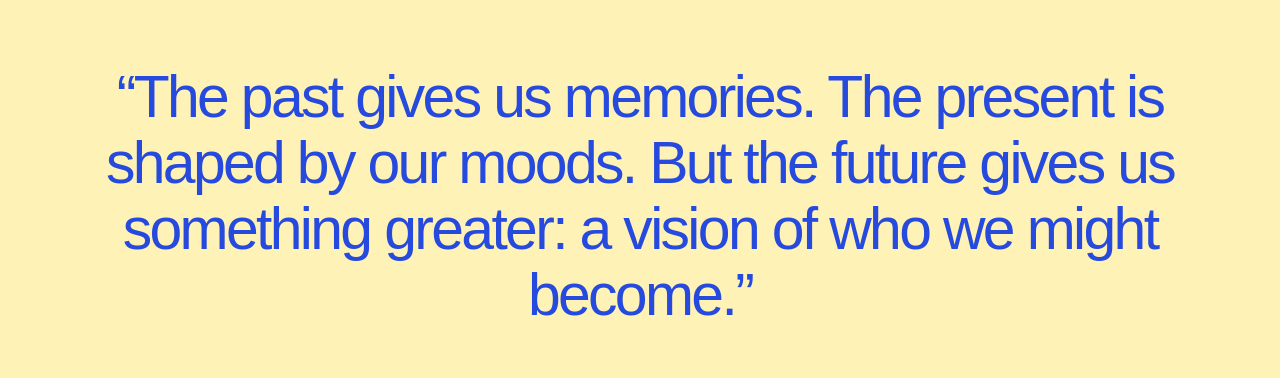
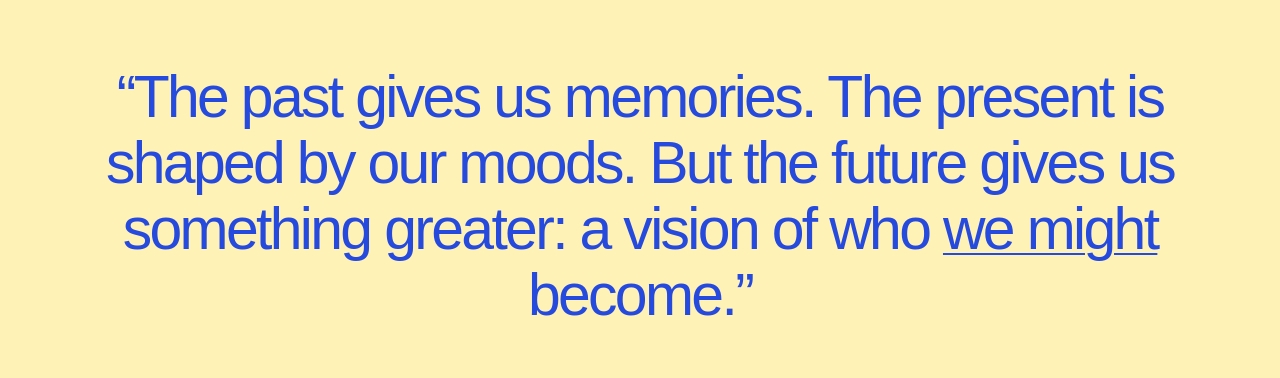
Before and after one commit to mariomach/personal-website, a Next.js app: page / in a window 1280 px wide. Shown: the top 378 px of the page. Built offline with nearby package versions, Linux system fonts and the light colour scheme.

Commit message:
Underline we might in headline quote

```diff
--- a/app/components/Portfolio.jsx
+++ b/app/components/Portfolio.jsx
@@ -8,7 +8,7 @@ export default function Portfolio({ variant = 'fade' }) {
     <div className="mx-auto flex min-h-svh max-w-6xl flex-col items-center px-6 pt-14 text-[#254add] sm:px-10 sm:pt-16">
       <main className="flex w-full flex-1 flex-col items-center">
         <h1 className="text-center text-[clamp(1.75rem,4.6vw,4rem)] leading-[1.12] font-medium tracking-[-0.045em]">
-          “The past gives us memories. The present is shaped by our moods. But the future gives us something greater: a vision of who we might become.”
+          “The past gives us memories. The present is shaped by our moods. But the future gives us something greater: a vision of who <span className="underline decoration-2 underline-offset-4">we might</span> become.”
         </h1>
         <div className="mt-12 w-[min(76vw,390px)] overflow-hidden rounded-[22px] border-2 border-[#254add] shadow-[8px_9px_0_0_#254add] sm:mt-14">
           <Image
```
